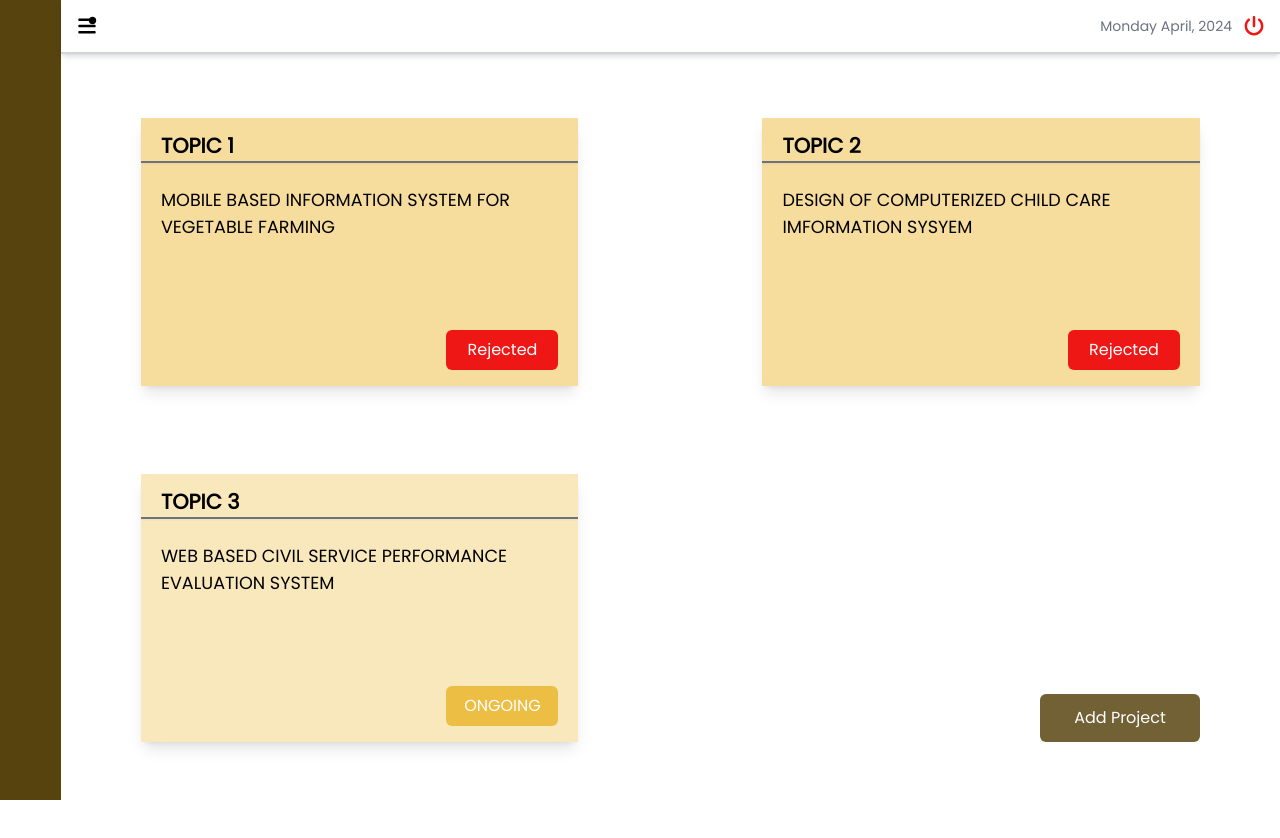
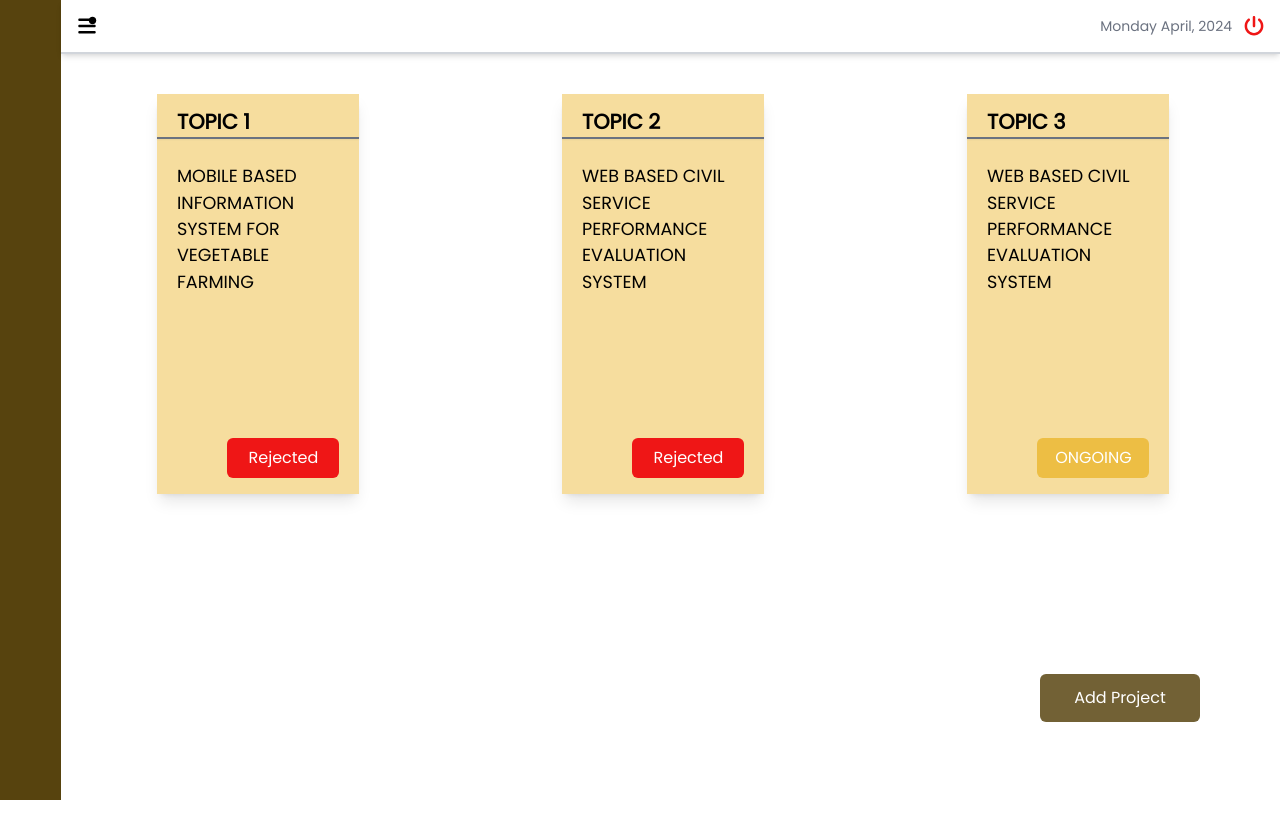
Before and after one commit to javadroid/Assignment, a React (Create React App) app: page /uploaded in a window 1280 px wide. Shown: the top 838 px of the page. Built offline with nearby package versions, Linux system fonts and the light colour scheme.

Commit message:
dummy Data for upload screen

```diff
--- a/src/Utilities/Data.ts
+++ /dev/null
@@ -1,17 +0,0 @@
-const Data = [
-  {
-    id:'projectTopic1',
-    topicName:'MOBILE BASED INFORMATION SYSTEM FOR VEGETABLE FARMING'
-  },
-
-  {
-    id:'projectTopic2',
-   topicName:'DESIGN OF COMPUTERIZED CHILD CARE IMFORMATION SYSYEM'
-  },
-
-  {
-    id:'projectTopic3',
-   topicName:'WEB BASED CIVIL SERVICE PERFORMANCE EVALUATION SYSTEM'
-  },
-]
-export default Data;
--- /dev/null
+++ b/src/Utilities/Data.tsx
@@ -0,0 +1,64 @@
+const commentsDataATH = [
+  {
+    id: 1,
+    image: "",
+    status: false,
+    name: "Dr. Joseph Akangi",
+    type: "HOD",
+    date: "",
+    comment:
+      "Lorem ipsum dolor, sit amet consectetur adipisicing elit. Aliquam voluptates ipsa voluptatibus explicabo amet! Inventore minus fuga, labore quas ducimus libero itaque saepe pariatur? Reprehenderit exercitationem atque illo amet aut!",
+  },
+  {
+    id: 2,
+    image: "",
+    status: false,
+    name: "Javadroid",
+    type: "Developer",
+    date: "",
+    comment:
+      "Lorem ipsum dolor, sit amet consectetur adipisicing elit. Aliquam voluptates ipsa voluptatibus explicabo amet! Inventore minus fuga, labore quas ducimus libero itaque saepe pariatur? Reprehenderit exercitationem atque illo amet aut!",
+  },
+  {
+    id: 3,
+    image: "",
+    status: false,
+    name: "Jonas",
+    type: "Project Manager",
+    date: "",
+    comment:
+      "Lorem ipsum dolor, sit amet consectetur adipisicing elit. Aliquam voluptates ipsa voluptatibus explicabo amet! Inventore minus fuga, labore quas ducimus libero itaque saepe pariatur? Reprehenderit exercitationem atque illo amet aut!",
+  },
+  {
+    id: 4,
+    image: "",
+    status: false,
+    name: "Juwon",
+    type: "Developer",
+    date: "",
+    comment:
+      "Lorem ipsum dolor, sit amet consectetur adipisicing elit. Aliquam voluptates ipsa voluptatibus explicabo amet! Inventore minus fuga, labore quas ducimus libero itaque saepe pariatur? Reprehenderit exercitationem atque illo amet aut!",
+  },
+];
+
+const uploadDataATH = [
+  {
+    id: 1,
+    topicNo: "TOPIC 1",
+    mainTopic: "MOBILE BASED INFORMATION SYSTEM FOR VEGETABLE FARMING",
+    button: true,
+  },
+  {
+    id: 2,
+    topicNo: "TOPIC 2",
+    mainTopic: "WEB BASED CIVIL SERVICE PERFORMANCE EVALUATION SYSTEM",
+    button: true,
+  },
+  {
+    id: 3,
+    topicNo: "TOPIC 3",
+    mainTopic: "WEB BASED CIVIL SERVICE PERFORMANCE EVALUATION SYSTEM",
+    button: true,
+  },
+];
+export { commentsDataATH, uploadDataATH };
--- a/src/components/SignIn.tsx
+++ b/src/components/SignIn.tsx
@@ -5,19 +5,19 @@ import InputField from "./Reusable-Code/InputField";
 import ShowPassword from "./Reusable-Code/ShowPassword";
 
 function SignIn() {
-  useEffect(() => {
-    window.scrollTo(0, 0); // Scroll to the top when component mounts
-  }, []); // Empty dependency array to ensure it only runs once
+  // useEffect(() => {
+  //   window.scrollTo(0, 0); // Scroll to the top when component mounts
+  // }, []); // Empty dependency array to ensure it only runs once
 
   return (
-    <div className="component">
+    <div className="font-pop text-gray-500">
       {/* Container */}
-      <div className="flex flex-row text-gray-900">
+      <div className="flex flex-wrap lg:flex-nowrap justify-center lg:justify-between lg:w-full text-gray-900">
         {/* Side Image */}
-        <div className="image basis-1/2 h-screen"></div>
+        <div className="image lg:w-1/2 xl:w-2/3 hidden lg:block h-screen bg-cover bg-center"></div>
         {/* The Signup page */}
-        <div className="basis-1/2 w-full flex flex-col px-40 py-16">
-          <div className="flex justify-end">
+        <div className="lg:w-1/2 xl:w-1/3 p-10 lg:p-20 flex flex-col justify-center">
+          <div className="flex justify-end mb-4">
             <caption className="text-sm">
               Don't have an account?{" "}
               <Link to="/SignUp" className="text-[#a1812e]">
--- a/src/components/SignUp.tsx
+++ b/src/components/SignUp.tsx
@@ -26,7 +26,7 @@ const SignUp: React.FC = () => {
           </caption>
         </div>
         <div className="flex">
-          <p className="font-pop font-medium text-[0.6rem] md:text-[1rem] ">
+          <p className="font-pop font-medium mt-1 text-[0.8rem] md:text-[1rem] ">
             Already have an account?
           </p>
           <Link
--- a/src/components/Student-Dashboard/UploadedProject.tsx
+++ b/src/components/Student-Dashboard/UploadedProject.tsx
@@ -4,10 +4,13 @@ import Navigation from "../Reusable-Code/Navigation";
 import SideDesign from "../Reusable-Code/SideDesign";
 import UploadPopUp from "./Popup-Screens/UploadPopUp";
 import ConfirmationPopup from "./Popup-Screens/ConfirmationPopup";
+import { uploadDataATH } from "../../Utilities/Data";
 
 interface UploadedProjectProps {}
 
 function UploadedProject({}: UploadedProjectProps) {
+  const [uploadData] = useState(uploadDataATH);
+
   const [isPopupOpen, setIsPopupOpen] = useState(false);
   const [showConfirmation, setShowConfirmation] = useState(false);
 
@@ -26,59 +29,73 @@ function UploadedProject({}: UploadedProjectProps) {
       <SideDesign />
       <div className="w-full">
         <Navigation />
-        <div className="grid grid-cols-2 gap-6 lg:h-screen border-none ">
-          <div className="bg-[#f6dd9e]  shadow-lg my-[4rem] mx-[5rem] relative">
+        <div className="flex lg:space-x-1 lg:h-screen border-none">
+          <div className="md:grid md:grid-cols-1 lg:flex  lg:flex-row  items-center">
+            {uploadData
+              .filter((uploadDatas) => uploadDatas.id !== 3)
+              .map((uploadDatas, i) => (
+                <section key={i} className="w-[100%] grid grid-cols-2 h-[100%]">
+                  <div
+                    className="bg-[#f6dd9e] shadow-lg mt-10 ml-[6rem] w-full h-[50%] relative"
+                    id={String(i)}
+                  >
                     <h3 className="font-semibold text-[1.3rem] my-3 pl-5 border-b-2 border-gray-500 shadow-sm">
-              TOPIC 1
+                      {uploadDatas.topicNo}
                     </h3>
-            <p
-              className="px-5 text-wrap w-full font-medium text-[1.1rem] pt-3"
-              id="projectTopic1"
+                    <p className="px-5 text-wrap w-full font-medium text-[1.1rem] pt-3">
+                      {uploadDatas.mainTopic}
+                    </p>
+                    <div>
+                      {uploadDatas.button ? (
+                        <div className="text-white text-center cursor-not-allowed p-2 w-[7rem] outline-none rounded-md absolute bottom-4 bg-[#ef1616] right-5">
+                          Rejected
+                        </div>
+                      ) : (
+                        <div className="text-white text-center cursor-progress p-2 w-[7rem] outline-none rounded-md absolute bottom-4 bg-[#edbe44] right-5">
+                          ONGOING
+                        </div>
+                      )}
+                    </div>
+                  </div>
+                </section>
+              ))}
+
+            {uploadData
+              .filter((uploadDatas) => uploadDatas.id === 3)
+              .map((uploadDatas, i) => (
+                <section
+                  key={`3-${i}`}
+                  className="w-[100%] grid grid-cols-2 h-[100%]"
                 >
-              MOBILE BASED INFORMATION SYSTEM FOR VEGETABLE FARMING
+                  <div
+                    className="bg-[#f6dd9e] shadow-lg mt-10 ml-[6rem] w-full h-[50%] relative"
+                    id={String(uploadDatas.id)}
+                  >
+                    <h3 className="font-semibold text-[1.3rem] my-3 pl-5 border-b-2 border-gray-500 shadow-sm">
+                      {uploadDatas.topicNo}
+                    </h3>
+                    <p className="px-5 text-wrap w-full font-medium text-[1.1rem] pt-3">
+                      {uploadDatas.mainTopic}
                     </p>
-            <button
-              disabled
-              className="text-white cursor-not-allowed p-2 w-[7rem] outline-none rounded-md absolute bottom-4 bg-[#ef1616] right-5"
-            >
+                    <div>
+                      {!uploadDatas.button ? (
+                        <div className="text-white text-center cursor-not-allowed p-2 w-[7rem] outline-none rounded-md absolute bottom-4 bg-[#ef1616] right-5">
                           Rejected
-            </button>
                         </div>
-          <div className="bg-[#f6dd9e]  shadow-lg my-[4rem] mx-[5rem] relative">
-            <h3 className="font-semibold text-[1.3rem] my-3 pl-5 border-b-2 border-gray-500 shadow-sm">
-              TOPIC 2
-            </h3>
-            <p
-              className="px-5 text-wrap w-full font-medium text-[1.1rem] pt-3"
-              id="projectTopic2"
-            >
-              DESIGN OF COMPUTERIZED CHILD CARE IMFORMATION SYSYEM
-            </p>
-            <button
-              disabled
-              className="text-white cursor-not-allowed p-2 w-[7rem] outline-none rounded-md absolute bottom-4 bg-[#ef1616] right-5"
-            >
-              Rejected
-            </button>
+                      ) : (
+                        <div className="text-white text-center cursor-progress p-2 w-[7rem] outline-none rounded-md absolute bottom-4 bg-[#edbe44] right-5">
+                          ONGOING
                         </div>
-          <div className="bg-[#f9e8bc] shadow-lg mb-[7rem] mx-[5rem] relative">
-            <h3 className="font-semibold text-[1.3rem] my-3 pl-5 border-b-2 border-gray-500 shadow-sm">
-              TOPIC 3
-            </h3>
-            <p
-              className="px-5 text-wrap w-full font-medium text-[1.1rem] pt-3"
-              id="projectTopic3"
-            >
-              WEB BASED CIVIL SERVICE PERFORMANCE EVALUATION SYSTEM
-            </p>
-            <button className="text-white cursor-progress p-2 w-[7rem] outline-none rounded-md absolute bottom-4 bg-[#edbe44] right-5">
-              ONGOING
-            </button>
+                      )}
                     </div>
-          <div className=" mb-[7rem] mx-[5rem] relative">
+                  </div>
+                </section>
+              ))}
+          </div>
+          <div className="mb-[7rem] mr-10 mx-[5rem] relative">
             <button
               onClick={togglePopup}
-              className="outline-none p-3  w-[10rem] rounded-md bg-[#726135] text-white absolute bottom-0 right-0 hover:scale-110 hover:bg-[#aa9c7a]"
+              className="outline-none p-3  w-[10rem] rounded-md bg-[#726135] text-white absolute bottom-5 right-20 hover:scale-110 hover:bg-[#aa9c7a]"
             >
               Add Project
             </button>
--- a/src/index.css
+++ b/src/index.css
@@ -34,7 +34,7 @@ html body {
 
 /*  */
 .component {
-  @apply font-pop h-screen w-screen text-base text-gray-500;
+  @apply font-pop  text-base text-gray-500;
 }
 
 .inputField {
```
Also changed, not shown: src/components/Student-Dashboard/Proposal.tsx (+3 -23 lines). Lines whose indentation alone changed are shown as unchanged.
